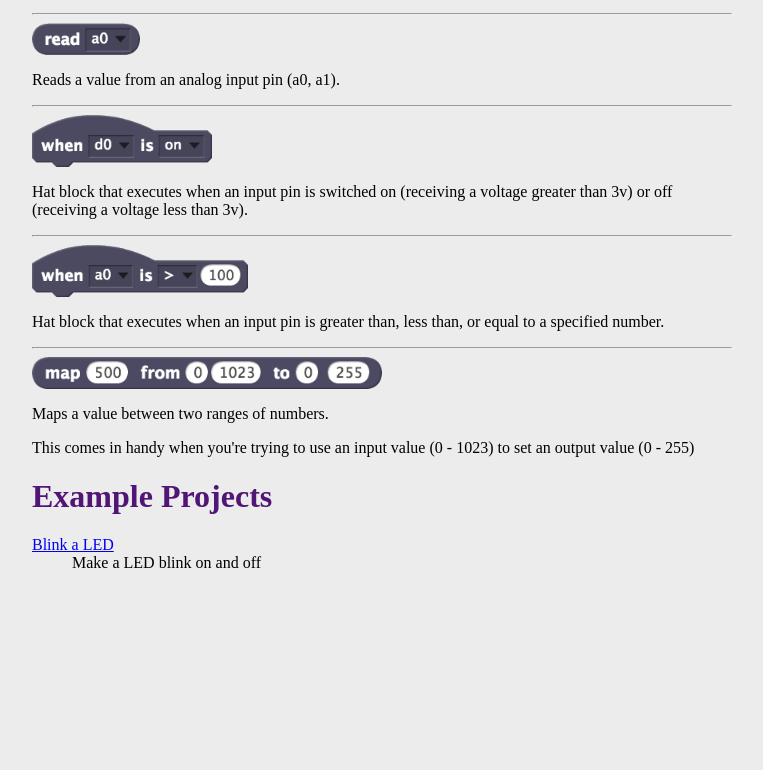
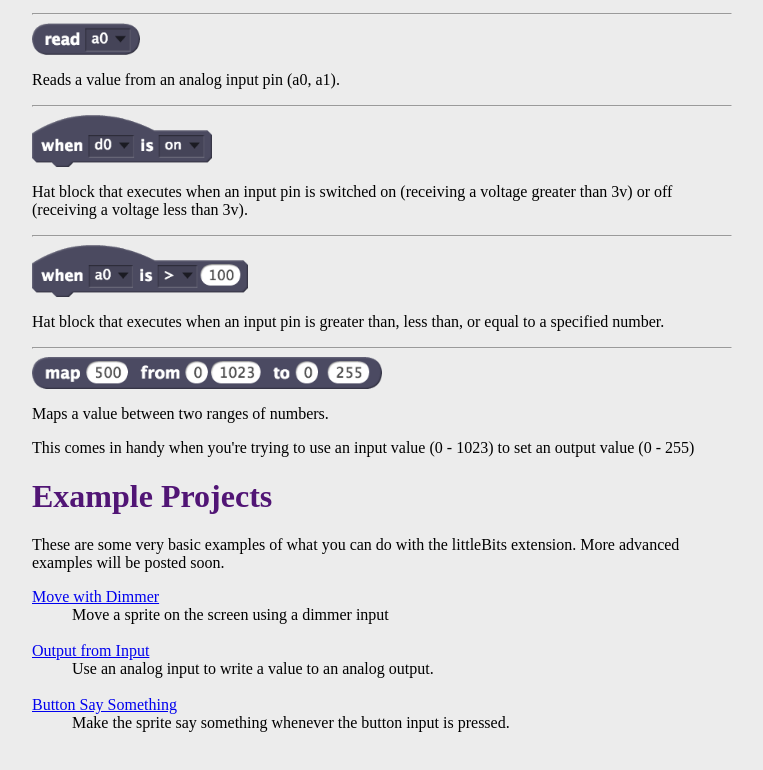
Before and after one commit to khanning/scratch-littlebits-extension, a plain HTML site: page index.html in a window 1280 px wide. Shown: the part 3579-4349 px from the top of the page, without its empty margins (258-1021 px from the left). Before the commit the page ends 4203 px from the top, so only its background shows below. Drawn offline with Linux system fonts and the light colour scheme.

Commit message:
Add example projects

```diff
--- a/index.html
+++ b/index.html
@@ -169,9 +169,17 @@
   <a name="examples" />
   <h1>Example Projects</h1>
 
+  <p>These are some very basic examples of what you can do with the littleBits extension. More advanced examples will be posted soon.</p>
+
   <dl>
-    <dt><a target="_new" href="http://scratchx.org/?url=http://khanning.github.io/scratch-arduino-extension/arduino_extension.js&url=http://khanning.github.io/scratch-arduino-extension/examples/Arduino%20Example%20-%20Blink%20a%20LED.sbx">Blink a LED</a></dt>
-    <dd>Make a LED blink on and off</dd>
+    <dt><a target="_new" href="http://scratchx.org/?url=http://khanning.github.io/scratch-littlebits-extension/examples/littleBits%20-%20Move%20with%20Dimmer.sbx">Move with Dimmer</a></dt>
+    <dd>Move a sprite on the screen using a dimmer input</dd>
+    <br />
+    <dt><a target="_new" href="http://scratchx.org/?url=http://khanning.github.io/scratch-littlebits-extension/examples/littleBits%20-%20Output%20from%20Input.sbx">Output from Input</a></dt>
+    <dd>Use an analog input to write a value to an analog output.</dd>
+    <br />
+    <dt><a target="_new" href="http://scratchx.org/?url=http://khanning.github.io/scratch-littlebits-extension/examples/littleBits%20-%20Button%20Say%20Something.sbx">Button Say Something</a></dt>
+    <dd>Make the sprite say something whenever the button input is pressed.</dd>
     <br />
   </dl>
 
```
Also changed, not shown: 3 other files.
